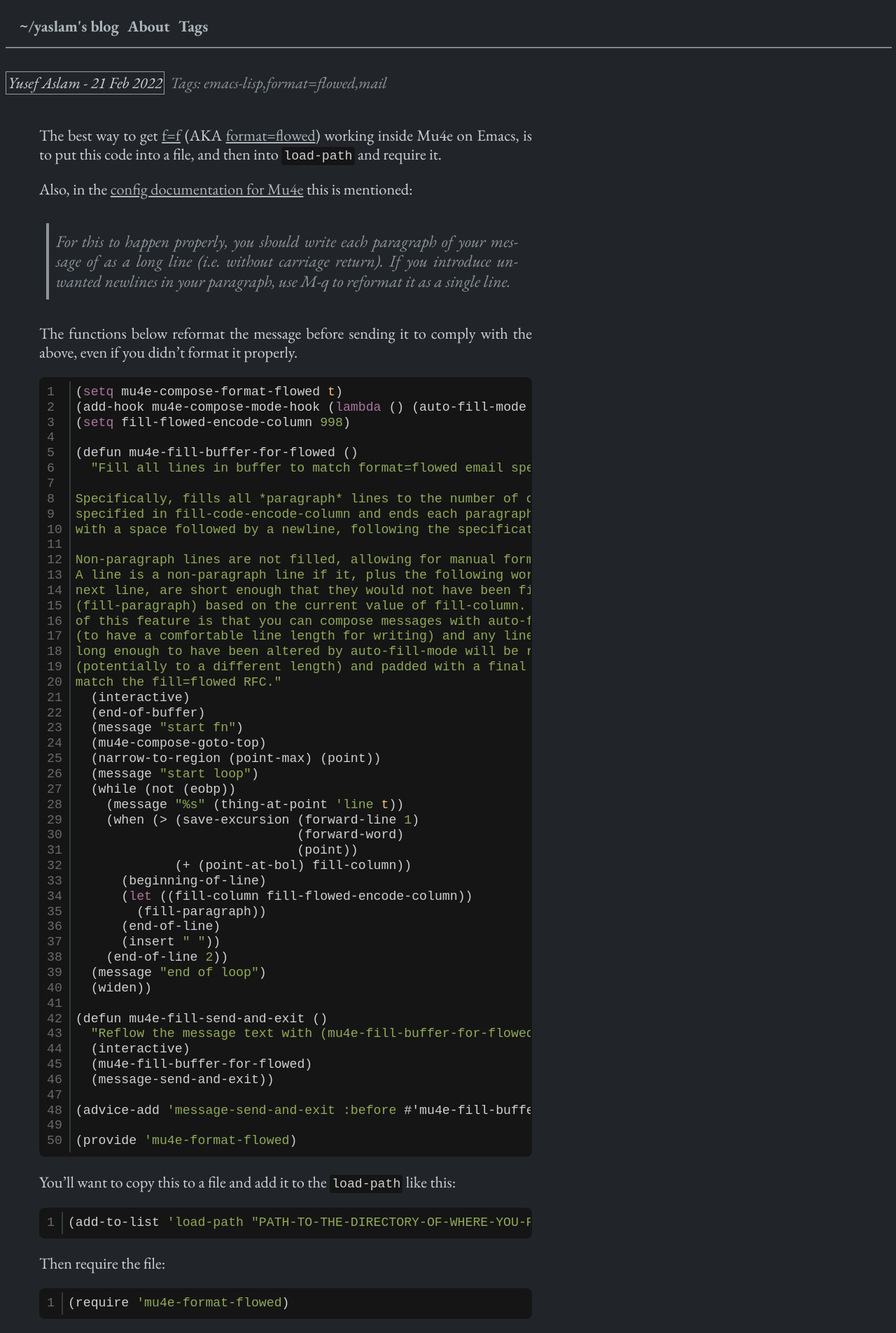
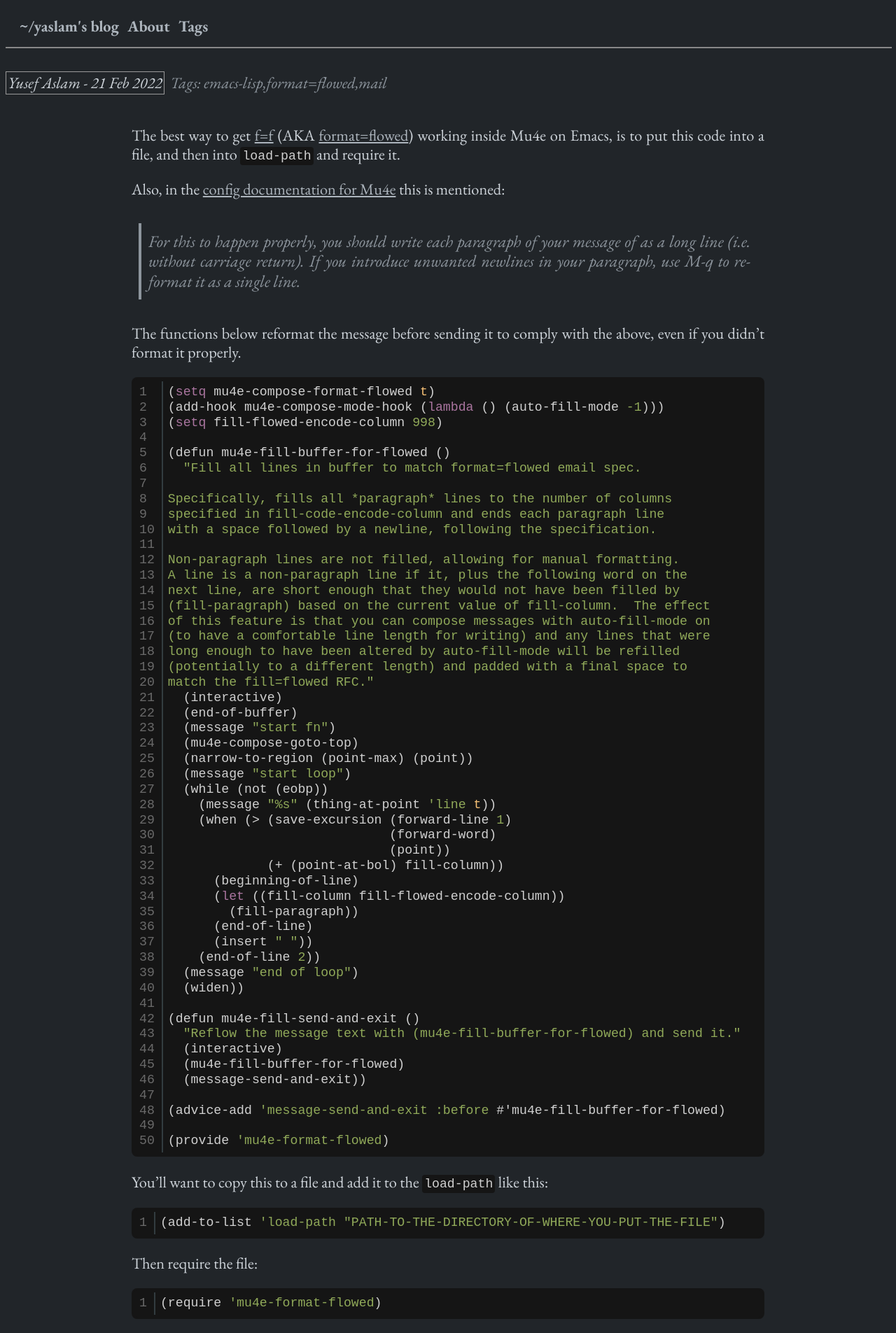
Before and after one commit to yusi1/yaslamblog, a Jekyll site: the page built from _posts/2022-02-21-how-to-get-format-flowed-working-emacs.md, in a window 1280 px wide. Shown: the whole page at 70% size. Built offline with Jekyll 4.4.1, drawn with Linux system fonts in a browser that asks for light colours; comment, search, counter and statistics services are not loaded.

Commit message:
main.sass: Change "max-width" and "margin" for "main" element

```diff
--- a/_sass/main.sass
+++ b/_sass/main.sass
@@ -14,8 +14,8 @@ body
 
 main
   text-align: justify
-  max-width: 800px
-  margin: 0
+  max-width: 1000px
+  margin: 20px auto
   padding: 0
 
 .post
```
